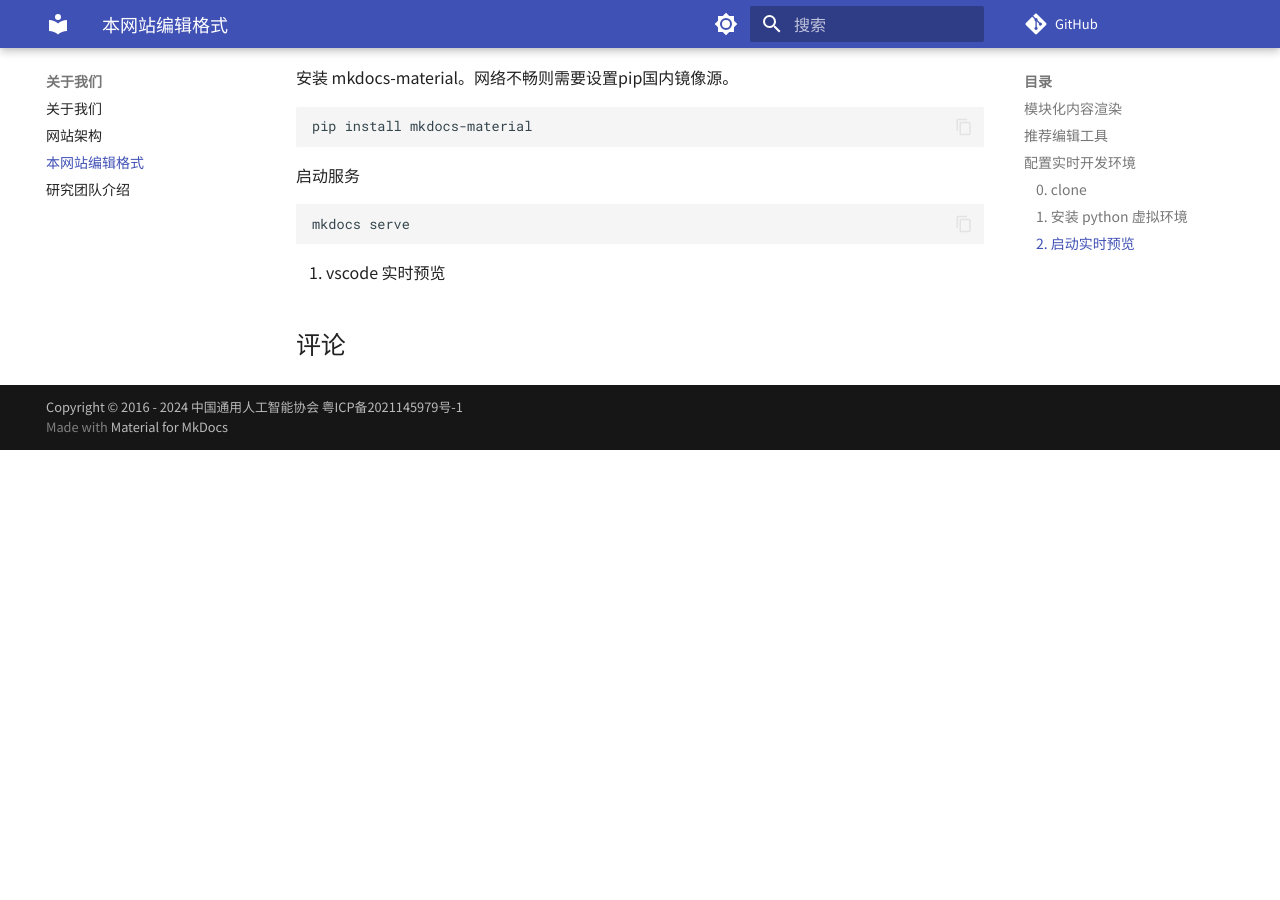
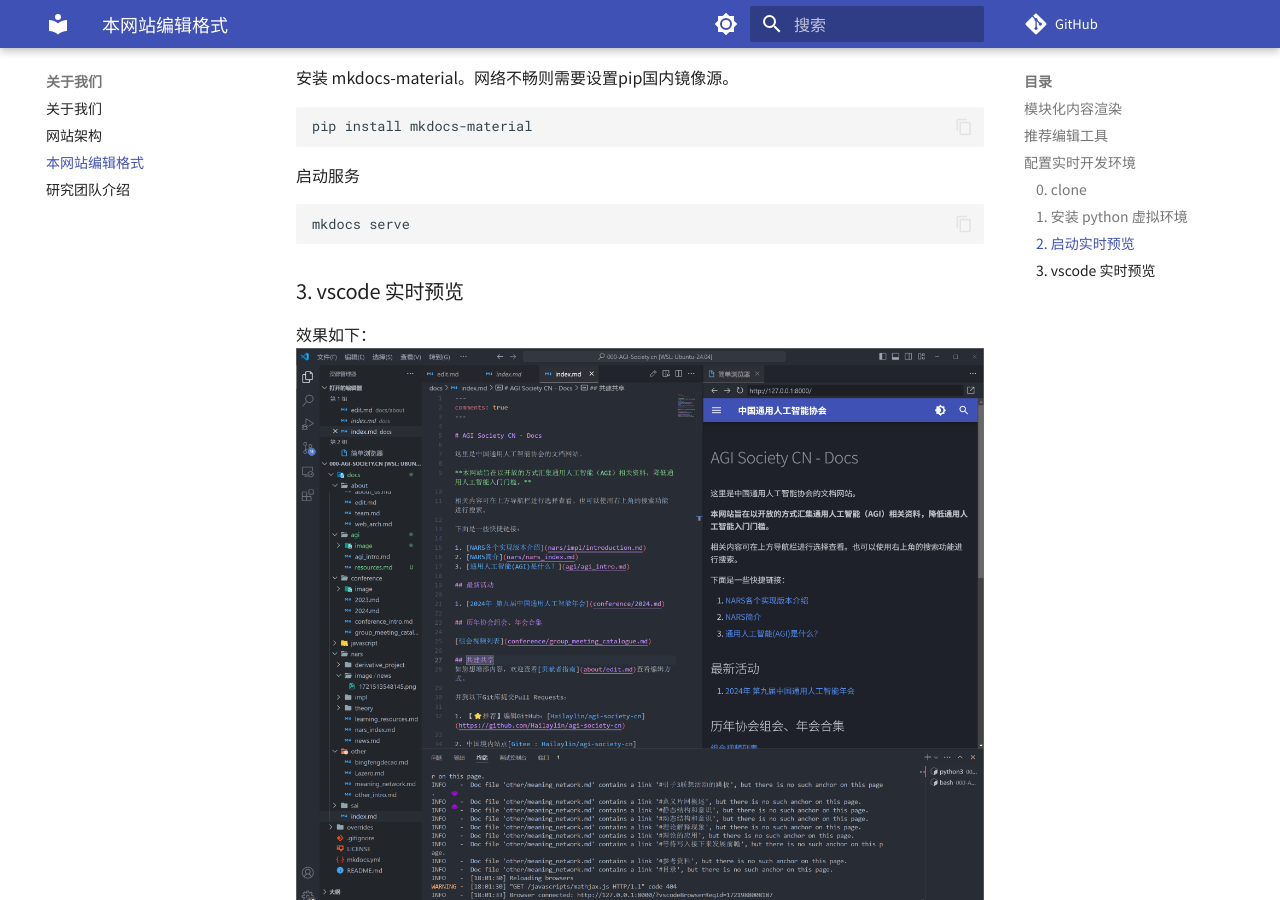
Before and after one commit to Hailaylin/agi-society-cn, an MkDocs documentation site: the page built from docs/about/edit.md, in a window 1280 px wide and 900 px high, scrolled down 2051 px. Built offline with MkDocs 1.6.1 and Material for MkDocs 9.7.7, drawn with Linux system fonts in a browser that asks for light colours; comment, search, counter and statistics services are not loaded; before the commit the page ends 2501 px from its top, so only the background shows below that.

Commit message:
📃 docs(edit): 添加实时预览
1. +预览图片
2. 修复标题错误

`````diff
--- a/docs/about/edit.md
+++ b/docs/about/edit.md
@@ -1,7 +1,6 @@
 ---
 comments: true
 ---
-
 # 本网站编辑格式
 
 ## 模块化内容渲染
@@ -51,14 +50,12 @@ note 字段可以是以下types里面的任意一种
 
 hi hi hi ，我被二向箔折叠啦
 
-
 /// details | 折叠块还能改变类型
     type: warning
 
 我竟然被二向箔打了两遍
 
 ///
-
 
 /// details | 折叠块还能强制不折叠
     open: true
@@ -68,12 +65,7 @@ hi hi hi ，我被二向箔折叠啦
 
 ///
 
-
 ///
-
-
-
-
 
 ## 推荐编辑工具
 
@@ -100,7 +92,6 @@ git clone https://github.com/Hailaylin/agi-society-cn.git
 
 ### 1. 安装 python 虚拟环境
 
-
 如果报错，则需要先安装python3，然后再执行上面的命令。apt源推荐换成清华源。
 
 ````bash
@@ -120,12 +111,12 @@ source agi-society-pyenv/bin/activate
 ````
 
 然后你的终端会显示：
+
 ````bash
 (agi-society-pyenv) starlin@StarCloud:/mnt/d/NARS/000-AGI-Society.cn$
 ````
 
 则你已经入虚拟环境中。
-
 
 ### 2. 启动实时预览
 
@@ -141,4 +132,7 @@ pip install mkdocs-material
 mkdocs serve
 ````
 
-3. vscode 实时预览
+### 3. vscode 实时预览
+
+效果如下：
+![vscode wsl mkdocs效果图](image/edit/Snipaste_2024-07-26_18-03-28.png)
`````
Also changed, not shown: docs/about/image/edit/Snipaste_2024-07-26_18-03-28.png (added).
